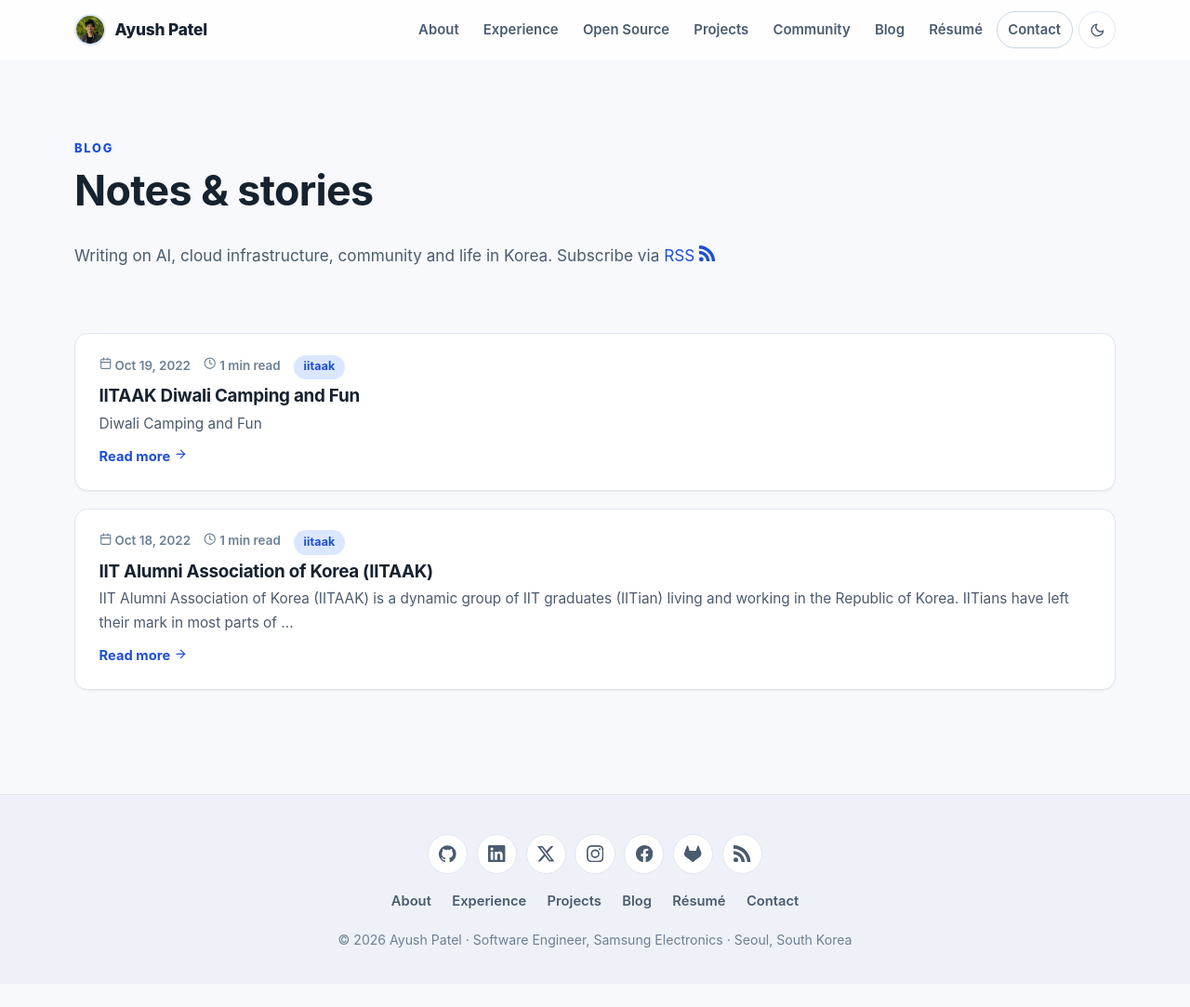
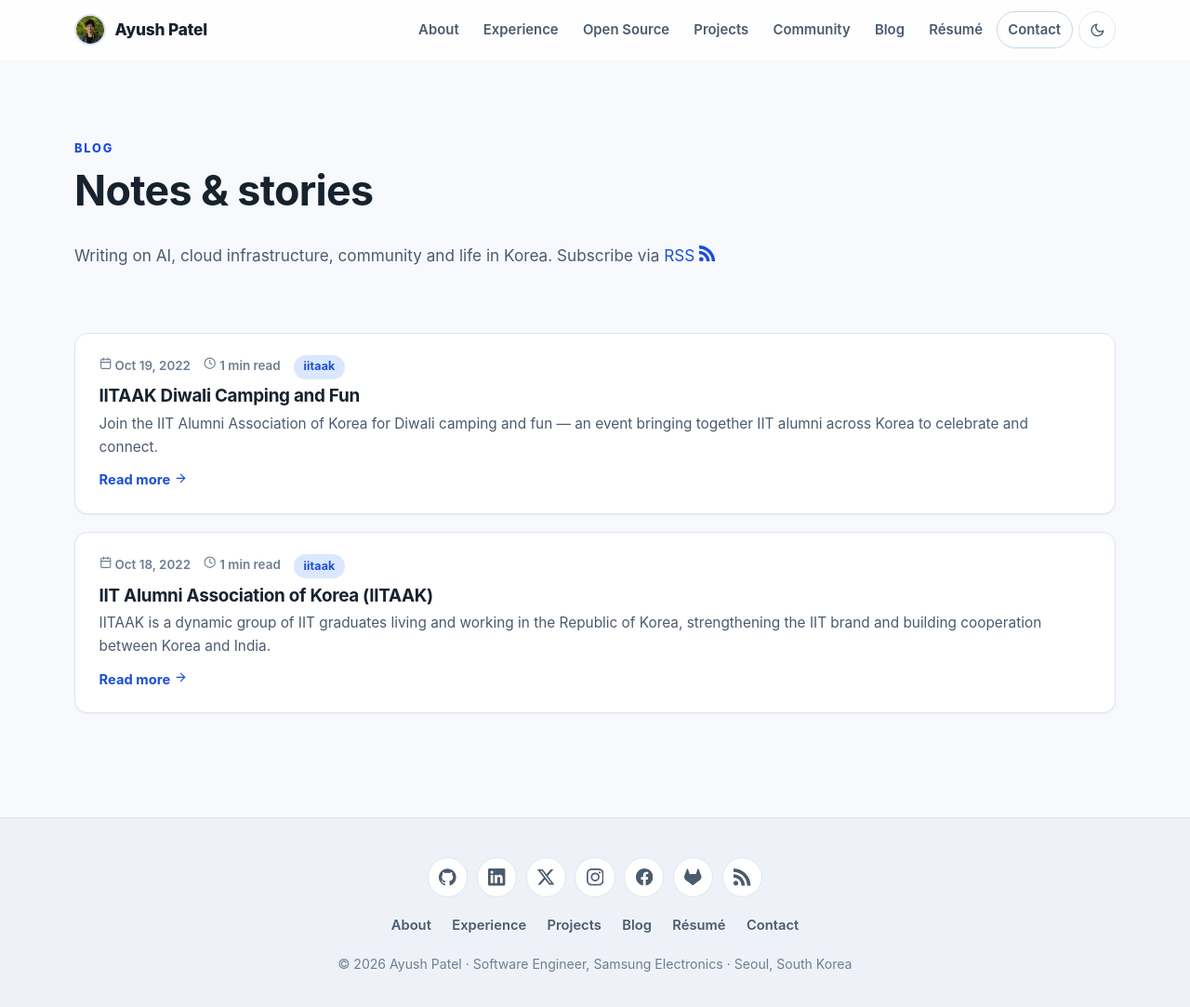
Before and after one commit to Ayush21298/ayush21298.github.io, a Jekyll site: the page built from blog/index.html, in a window 1280 px wide and 1083 px high. Shown: the whole window at 93% size. Built offline with Jekyll 4.4.1, drawn with Linux system fonts in a browser that asks for light colours.

Commit message:
Enrich post front matter with descriptions and tags
Signed-off-by: Ayush Patel <patel.ayush08@gmail.com>

```diff
--- a/_posts/2022-10-18-iitaak.markdown
+++ b/_posts/2022-10-18-iitaak.markdown
@@ -1,9 +1,14 @@
 ---
 layout: post
-title:  "IIT Alumni Association of Korea (IITAAK)"
-date:   2022-10-18 21:49:56 +0900
+title: "IIT Alumni Association of Korea (IITAAK)"
+description: >-
+  IITAAK is a dynamic group of IIT graduates living and working in the Republic
+  of Korea, strengthening the IIT brand and building cooperation between Korea
+  and India.
+date: 2022-10-18 21:49:56 +0900
 author: Ayush Patel
 categories: iitaak
+tags: [iitaak, community, korea, iit]
 ---
 IIT Alumni Association of Korea (IITAAK) is a dynamic group of IIT graduates (IITian) living and working in the Republic of Korea. IITians have left their mark in most parts of the world. We want to replicate that here and strengthen the reputation of brand IIT through interaction with local community, business, academia and media. We hope that this will not only make our lives here more meaningful but will also help in forging more productive cooperation between Korea and India, at all levels.
 
--- a/_posts/2022-10-19-iitaak-diwali-camping-and-fun.html
+++ b/_posts/2022-10-19-iitaak-diwali-camping-and-fun.html
@@ -1,19 +1,23 @@
 ---
 layout: post
-title:  "IITAAK Diwali Camping and Fun"
-date:   2022-10-19 21:49:56 +0900
+title: "IITAAK Diwali Camping and Fun"
+description: >-
+  Join the IIT Alumni Association of Korea for Diwali camping and fun — an
+  event bringing together IIT alumni across Korea to celebrate and connect.
+date: 2022-10-19 21:49:56 +0900
 author: Ayush Patel
 categories: iitaak
+tags: [iitaak, diwali, event, korea]
 ---
 
 <h2>Diwali Camping and Fun</h2>
 
 IIT Alumni Association of Korea (IITAAK) is a dynamic group of IIT graduates (IITian) living and working in the Republic of Korea. IITians have left their mark in most parts of the world. We want to replicate that here and strengthen the reputation of brand IIT through interaction with local community, business, academia and media. We hope that this will not only make our lives here more meaningful but will also help in forging more productive cooperation between Korea and India, at all levels.
 
-The association's Vision, Mission and Core Values are ...[<a href="http://www.iitalumkorea.org/about.html" target="_blank">Read more</a>]
+The association's Vision, Mission and Core Values are ...[<a href="http://www.iitalumkorea.org/about.html" target="_blank" rel="noopener">Read more</a>]
 
 <hr>
 
-<div class="embed-responsive embed-responsive-4by3">
-<iframe class="embeded-responsive-item" src="https://docs.google.com/forms/d/e/1FAIpQLSfx_XXJo-fGpymLkvkZ2ZOjre1v2OxwgGnTa5dLxva6sn6WZg/viewform?embedded=true">Loading…</iframe>
+<div style="position:relative;width:100%;aspect-ratio:4/3">
+<iframe title="IITAAK Diwali event registration form" style="position:absolute;inset:0;width:100%;height:100%;border:0" src="https://docs.google.com/forms/d/e/1FAIpQLSfx_XXJo-fGpymLkvkZ2ZOjre1v2OxwgGnTa5dLxva6sn6WZg/viewform?embedded=true" loading="lazy">Loading…</iframe>
 </div>
```
